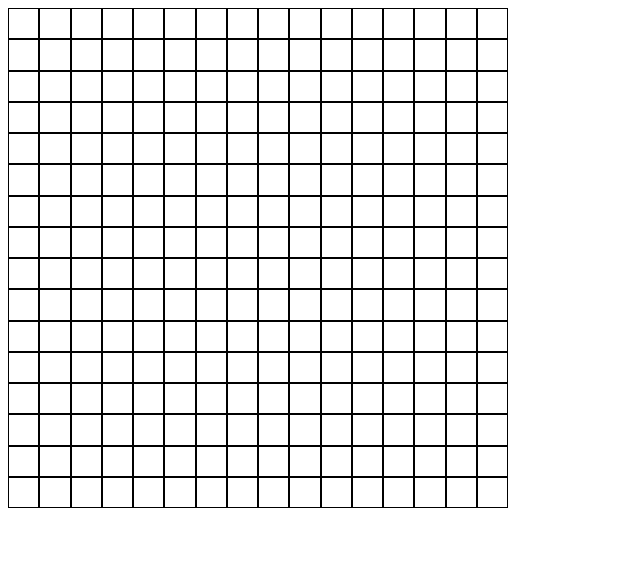
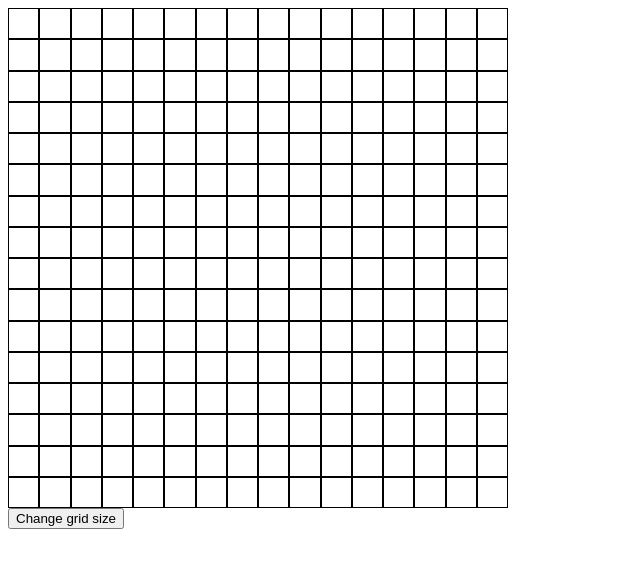
Before and after one commit to justincschoi/etch-a-sketch, a plain HTML site: page index.html in a window 1280 px wide. Shown: the whole page, without its empty margins (0-640 px from the left). Drawn offline with Linux system fonts and the light colour scheme.

Commit message:
Create button for changing grid size

```diff
--- a/index.html
+++ b/index.html
@@ -10,6 +10,7 @@
 
 <body>
     <div class="gridContainer"></div>
+    <button class="gridButton" type="button">Change grid size</button>
     <script src="script.js"></script>
 </body>
 
```
